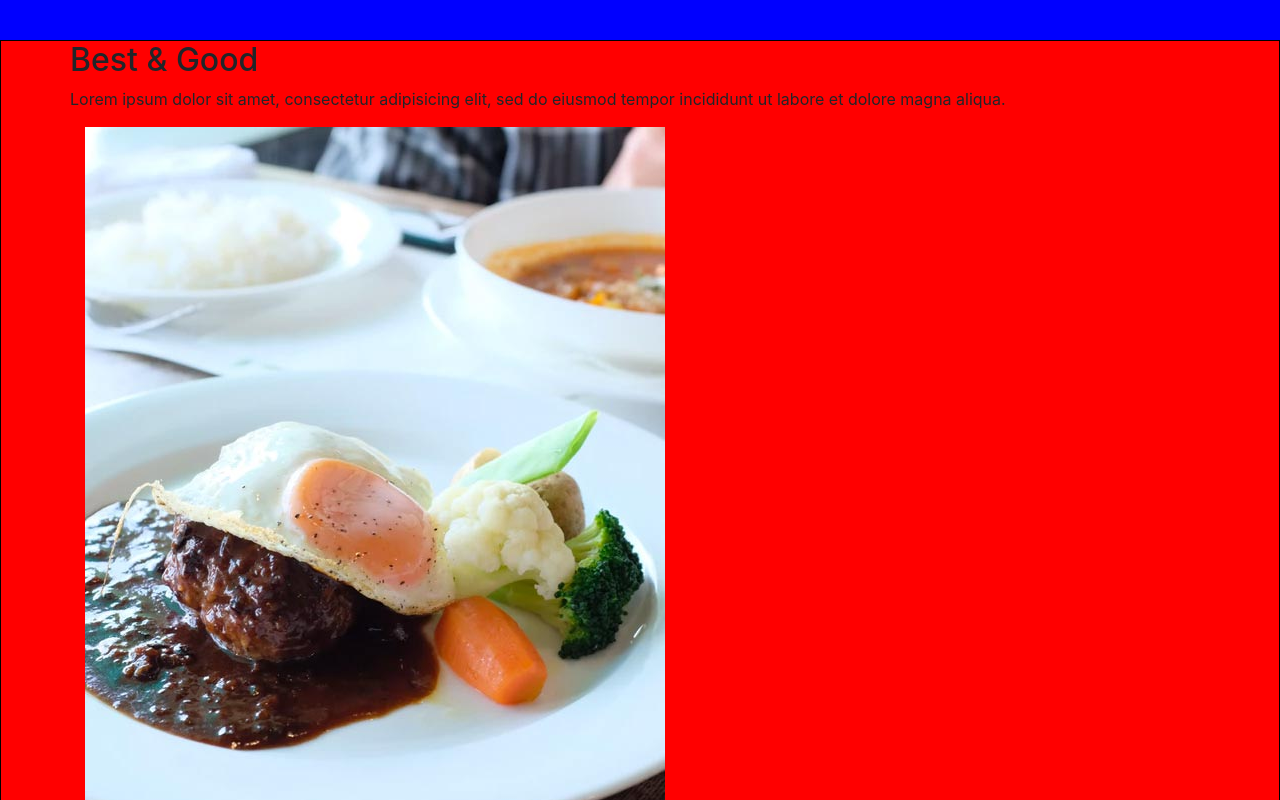
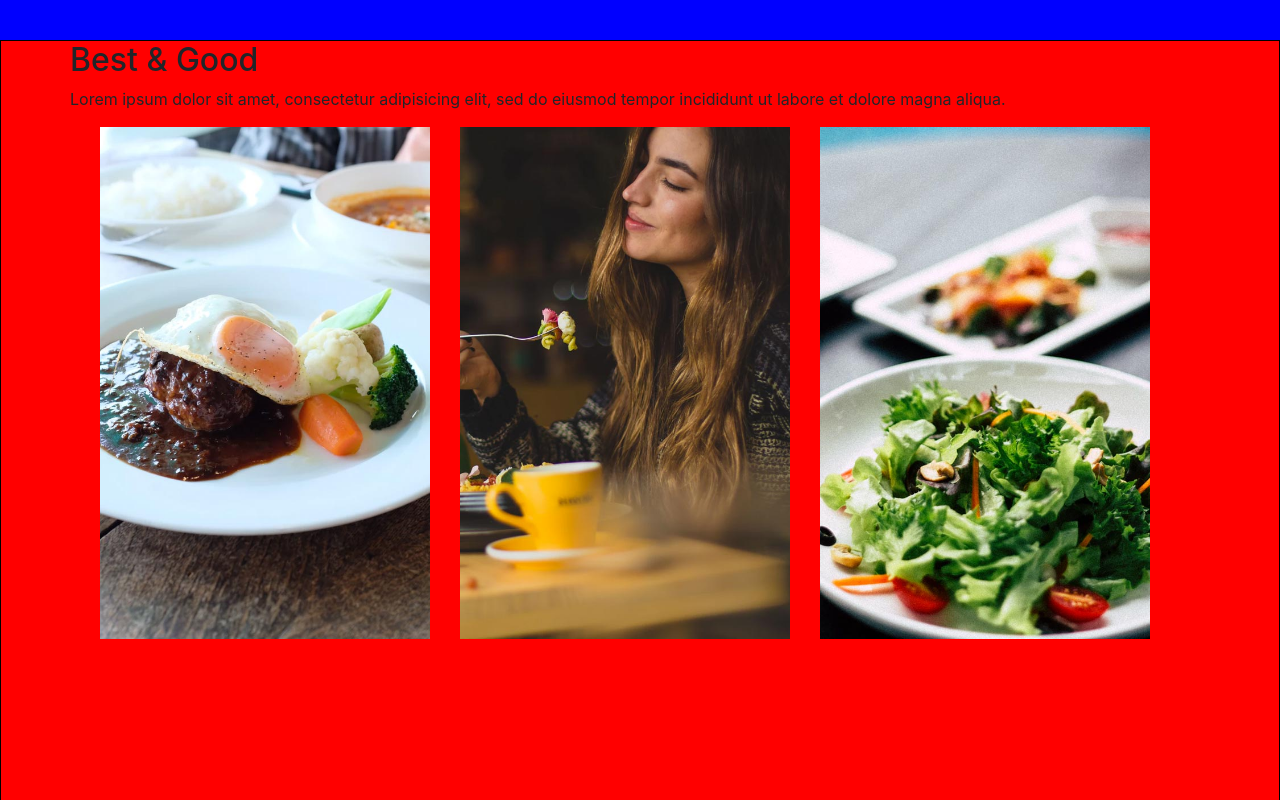
Before and after one commit to SolangeHarmoniePICARD/integration_maquette_gourmet, a plain HTML site: page index.html in a window 1280 px wide. Shown: the part 1560-2360 px from the top of the page. Drawn offline with nearby package versions, Linux system fonts and the light colour scheme.

Commit message:
amelioration gallery

```diff
--- a/index.html
+++ b/index.html
@@ -90,7 +90,6 @@
     </div>
   </section>
   <main class="teast">
-
     <section class="best_and_good min-vh-100">
       <div class="container">
         <div class="row">
@@ -98,11 +97,20 @@
             <h2>Best & Good</h2>
             <p>Lorem ipsum dolor sit amet, consectetur adipisicing elit, sed do eiusmod tempor incididunt ut labore et dolore magna aliqua.</p>
           </div>
-          <div class="gallery col-sm-12 col-lg-4">
-            <img src="img/dishes_1.jpg" alt="">
-            <img src="img/about_1.jpg" alt="">
-            <img src="img/dishes_3.jpg" alt="">
+          <div class="container">
+            <div class="gallery row col-sm-12 ">
+              <div class="gallery_photo col-sm-12 col-md-12 col-lg-4 ">
+                <img src="img/dishes_1.jpg" alt="" class="img-fluid">
+              </div>
+              <div class="gallery_photo col-lg-4">
+                <img src="img/about_1.jpg" alt="" class="img-fluid">
+              </div>
+              <div class="gallery_photo col-lg-4">
+                <img src="img/dishes_3.jpg" alt="" class="img-fluid">
+              </div>
+            </div>
           </div>
+
         </div>
       </div>
     </section>
```
